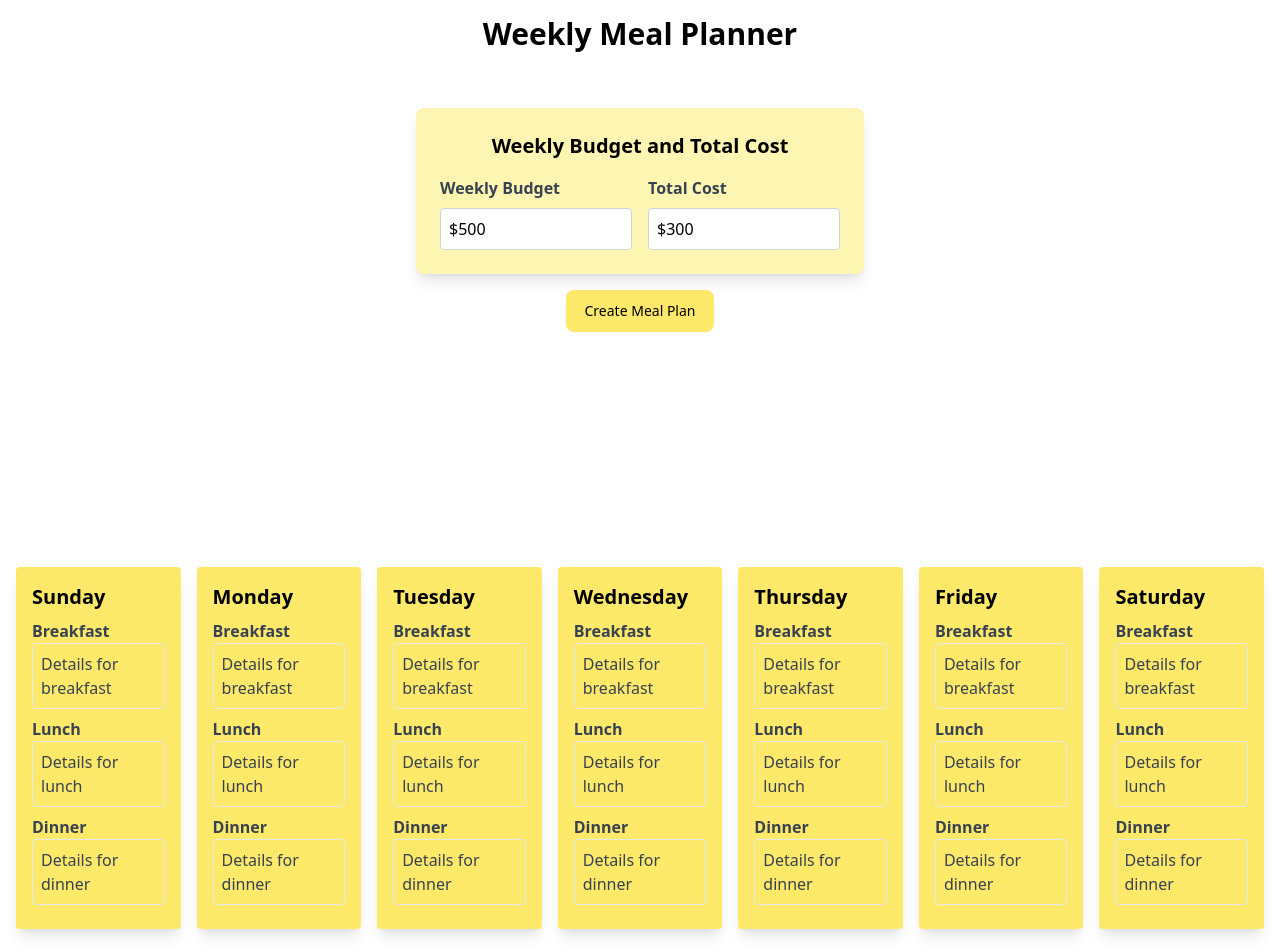
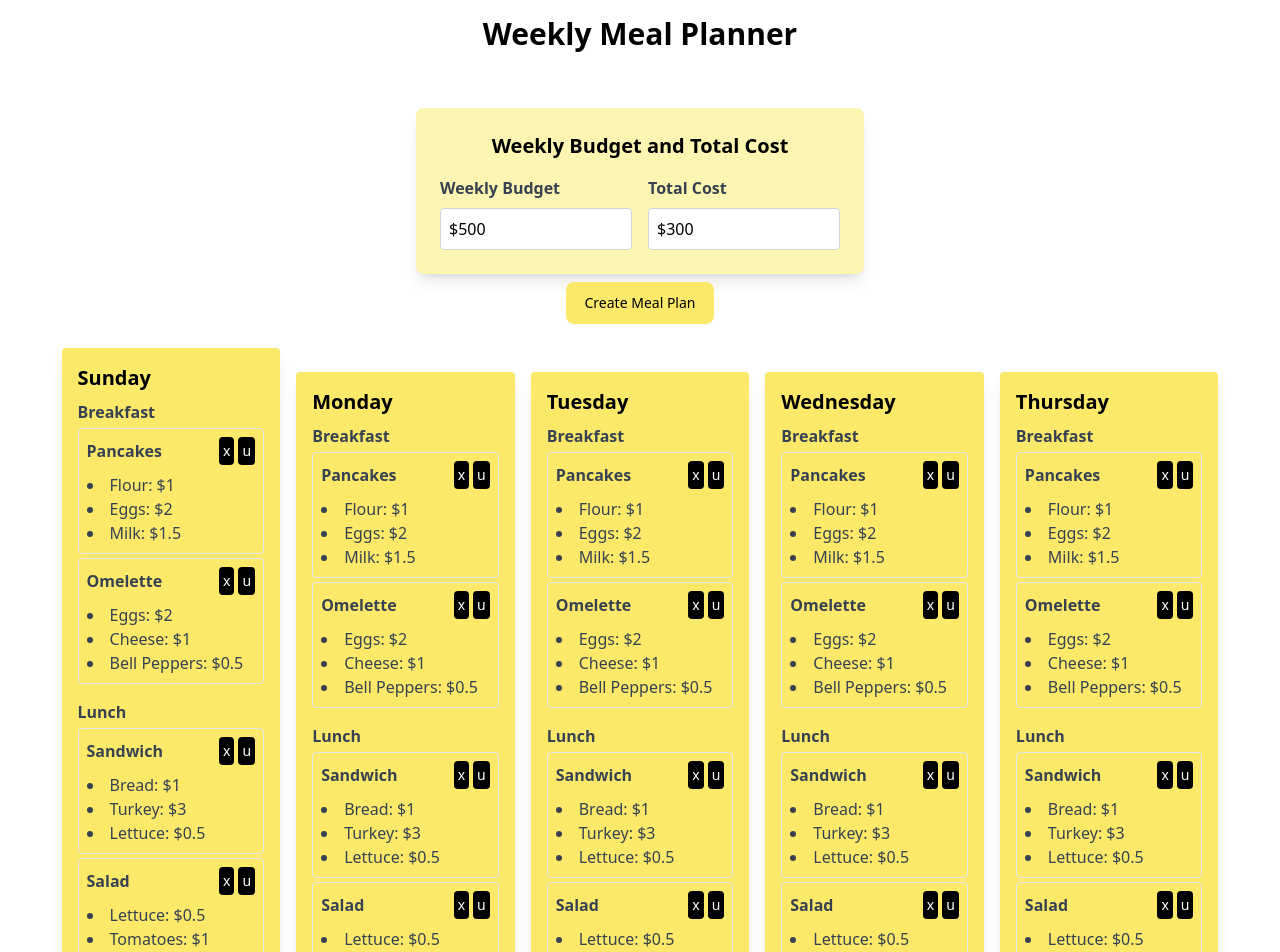
Before and after one commit to falarion08/Weekly-Meal-Planner-App, a React (Vite) app in the folder client/: page /planner in a window 1280 px wide. Shown: the top 952 px of the page. Built offline with nearby package versions, Linux system fonts and the light colour scheme.

Commit message:
added temporary items and changed some layouts

```diff
--- a/client/src/CreateMealPlan.tsx
+++ b/client/src/CreateMealPlan.tsx
@@ -1,4 +1,5 @@
 import React, { useState } from 'react';
+import WeekCards from './WeekCards';
 
 interface Ingredient {
     name: string;
@@ -6,24 +7,18 @@ interface Ingredient {
 }
 
 const CreateMealPlan: React.FC = () => {
+    const [ingredients, setIngredients] = useState<Ingredient[]>([{ name: '', cost: '' }]);
+    const [selectedDay, setSelectedDay] = useState('monday');
+    const [selectedTime, setSelectedTime] = useState('breakfast');
+    const [mealPlan, setMealPlan] = useState<{ ingredients: Ingredient[], day: string, time: string } | null>(null); {/* Meal Plan that was just created is added to this*/}
 
-
-    {/* Ingredients list */}
-    const [ingredients, setIngredients] = useState<Ingredient[]>([{ name: '', cost: '' }]);
-
-
-    {/* Handle  adding ingredients when button is clicked*/}
     const addIngredient = () => {
         setIngredients([...ingredients, { name: '', cost: '' }]);
     };
 
-    {/*  Handles Removing ingredients */}
-
     const removeIngredient = (index: number) => {
         setIngredients(ingredients.filter((_, i) => i !== index));
     };
-
-    {/*  Handles ingredient input change in each ingredient*/}
 
     const handleIngredientChange = (index: number, event: React.ChangeEvent<HTMLInputElement>) => {
         const newIngredients = ingredients.map((ingredient, i) => {
@@ -35,6 +30,18 @@ const CreateMealPlan: React.FC = () => {
         setIngredients(newIngredients);
     };
 
+    const handleDayChange = (event: React.ChangeEvent<HTMLSelectElement>) => {
+        setSelectedDay(event.target.value);
+    };
+
+    const handleTimeChange = (event: React.ChangeEvent<HTMLSelectElement>) => {
+        setSelectedTime(event.target.value);
+    };
+
+    const addMealPlan = () => {
+        setMealPlan({ ingredients, day: selectedDay, time: selectedTime });
+    };
+
     return (
         <>
             <div className="modal">
@@ -44,7 +51,12 @@ const CreateMealPlan: React.FC = () => {
                     <div className="mb-4">
                         <label className="block text-gray-700 mb-2">
                             Day of the Week:
-                            <select name="day" className="w-full mt-1 p-2 border rounded-md">
+                            <select
+                                name="day"
+                                value={selectedDay}
+                                onChange={handleDayChange}
+                                className="w-full mt-1 p-2 border rounded-md"
+                            >
                                 <option value="monday">Monday</option>
                                 <option value="tuesday">Tuesday</option>
                                 <option value="wednesday">Wednesday</option>
@@ -59,7 +71,12 @@ const CreateMealPlan: React.FC = () => {
                     <div className="mb-4">
                         <label className="block text-gray-700 mb-2">
                             Time of Day:
-                            <select name="time" className="w-full mt-1 p-2 border rounded-md">
+                            <select
+                                name="time"
+                                value={selectedTime}
+                                onChange={handleTimeChange}
+                                className="w-full mt-1 p-2 border rounded-md"
+                            >
                                 <option value="breakfast">Breakfast</option>
                                 <option value="lunch">Lunch</option>
                                 <option value="dinner">Dinner</option>
@@ -69,15 +86,13 @@ const CreateMealPlan: React.FC = () => {
 
                     {ingredients.map((ingredient, index) => (
                         <div key={index} className="mb-4 p-4 border rounded-lg relative">
-
                             <button
                                 type="button"
                                 onClick={() => removeIngredient(index)}
                                 className="absolute top-2 right-2 text-red-500 hover:text-red-700"
                             >
-                                &times; {/* This is 'x' on the top right */}
+                                &times;
                             </button>
-
 
                             <div className="mb-2">
                                 <label className="block text-gray-700 mb-1">
@@ -91,7 +106,6 @@ const CreateMealPlan: React.FC = () => {
                                     />
                                 </label>
                             </div>
-
 
                             <div>
                                 <label className="block text-gray-700 mb-1">
@@ -120,10 +134,10 @@ const CreateMealPlan: React.FC = () => {
                     <button
                         type="button"
                         className="w-full p-2 bg-yellow-200 text-black rounded-md hover:bg-green-600"
+                        onClick={addMealPlan}
                     >
                         Add Meal Plan
                     </button>
-
                 </div>
             </div>
         </>
--- a/client/src/DayCard.tsx
+++ b/client/src/DayCard.tsx
@@ -1,27 +1,71 @@
 import React from 'react';
+
+interface Ingredient {
+  name: string;
+  cost: string;
+}
+
+interface MealPlan {
+  type: string;
+  plans: {
+    name: string;
+    ingredients: Ingredient[];
+  }[];
+}
 
 interface DayCardProps {
   day: string;
+  mealPlans: MealPlan[];
 }
 
-const DayCard: React.FC<DayCardProps> = ({ day }) => (
-  <div className="max-w-sm rounded overflow-hidden shadow-lg bg-yellow-200 p-4">
+const DayCard: React.FC<DayCardProps> = ({ day, mealPlans }) => {
+  return (
+    <div className="max-w-sm rounded overflow-hidden shadow-lg bg-yellow-200 p-4 mb-4">
       <div className="font-bold text-xl mb-2">{day}</div>
       <div className="text-gray-700 text-base">
-      <div className="mb-2">
-        <div className="font-semibold">Breakfast</div>
-        <div className="border p-2 rounded">Details for breakfast</div>
+        {mealPlans.map((mealPlan, index) => (
+
+
+          <div key={index} className="meal-plan-box mb-4">
+            <div className="font-semibold">{mealPlan.type}</div>
+
+
+            {mealPlan.plans.map((plan, i) => (
+              <div key={i} className="border p-2 rounded mt-1 relative">
+                <div className="flex justify-between items-center">
+
+                  <div className="font-bold">{plan.name}</div>
+                  <div>
+
+
+                    <button className="bg-black text-white px-1 py-1 rounded mr-1 text-sm">x</button>
+                    <button className="bg-black text-white px-1 py-1 rounded text-sm">u</button>
+
                   </div>
-      <div className="mb-2">
-        <div className="font-semibold">Lunch</div>
-        <div className="border p-2 rounded">Details for lunch</div>
+
                 </div>
-      <div className="mb-2">
-        <div className="font-semibold">Dinner</div>
-        <div className="border p-2 rounded">Details for dinner</div>
+
+                <ul className="list-disc list-inside mt-2">
+                  {plan.ingredients.map((ingredient, j) => (
+
+                    <li key={j}>
+                      {ingredient.name}: {ingredient.cost}
+                    </li>
+
+                  ))}
+
+                </ul>
               </div>
+
+            ))}
+          </div>
+
+
+
+        ))}
       </div>
     </div>
   );
+};
 
 export default DayCard;
--- a/client/src/MealPlanner.tsx
+++ b/client/src/MealPlanner.tsx
@@ -1,4 +1,4 @@
-import  { useState } from 'react';
+import { useState } from 'react';
 import 'flowbite/dist/flowbite.css';
 import WeekCards from './WeekCards';
 import CostOfWeek from './CostOfWeek';
@@ -16,31 +16,34 @@ function MealPlanner() {
   };
 
   return (
-    <div className="min-h-screen p-4 flex flex-col items-center">
+    <div className="min-h-screen p-4 flex flex-col items-center relative">
       <h1 className="text-3xl font-bold mb-4">Weekly Meal Planner</h1>
-      <div className="space-y-4 w-full flex flex-col items-center">
+      <div className="w-full flex flex-col items-center">
 
         <CostOfWeek budget={budget} totalCost={totalCost} />
-
-
-        <div className="flex justify-center w-full">
+        <div className="flex justify-center w-full mt-2">
           <Button className="bg-yellow-200 text-black" onClick={toggleModal}>
             Create Meal Plan
           </Button>
         </div>
 
-
         {isModalOpen && (
-          <div className="w-full flex flex-col items-center">
-            <CreateMealPlan />
-            <Button className="bg-yellow-200 text-black mt-4" onClick={toggleModal}>
-              Close
-            </Button>
-          </div>
+          <>
+            <div className="fixed inset-0 bg-gray-800 bg-opacity-50 z-40"></div>
+            <div className="fixed inset-0 flex justify-center items-center z-50">
+              <div className="bg-white p-4 rounded shadow-lg">
+                <CreateMealPlan />
+                <Button className="bg-yellow-200 text-black mt-2" onClick={toggleModal}>
+                  Close
+                </Button>
+              </div>
+            </div>
+          </>
         )}
 
-
-        <WeekCards />
+        <div className="mt-2 w-full">
+          <WeekCards />
+        </div>
       </div>
     </div>
   );
--- a/client/src/WeekCards.tsx
+++ b/client/src/WeekCards.tsx
@@ -5,9 +5,74 @@ const WeekCards: React.FC = () => {
   const daysOfWeek: string[] = ['Sunday', 'Monday', 'Tuesday', 'Wednesday', 'Thursday', 'Friday', 'Saturday'];
   const [currentWeek, setCurrentWeek] = useState<string[]>([]);
 
+  const mealPlans = [
+    {
+      type: 'Breakfast',
+      plans: [
+        {
+          name: 'Pancakes',
+          ingredients: [
+            { name: 'Flour', cost: '$1' },
+            { name: 'Eggs', cost: '$2' },
+            { name: 'Milk', cost: '$1.5' },
+          ],
+        },
+        {
+          name: 'Omelette',
+          ingredients: [
+            { name: 'Eggs', cost: '$2' },
+            { name: 'Cheese', cost: '$1' },
+            { name: 'Bell Peppers', cost: '$0.5' },
+          ],
+        },
+      ],
+    },
+    {
+      type: 'Lunch',
+      plans: [
+        {
+          name: 'Sandwich',
+          ingredients: [
+            { name: 'Bread', cost: '$1' },
+            { name: 'Turkey', cost: '$3' },
+            { name: 'Lettuce', cost: '$0.5' },
+          ],
+        },
+        {
+          name: 'Salad',
+          ingredients: [
+            { name: 'Lettuce', cost: '$0.5' },
+            { name: 'Tomatoes', cost: '$1' },
+            { name: 'Cucumbers', cost: '$0.7' },
+          ],
+        },
+      ],
+    },
+    {
+      type: 'Dinner',
+      plans: [
+        {
+          name: 'Pasta',
+          ingredients: [
+            { name: 'Pasta', cost: '$2' },
+            { name: 'Tomato Sauce', cost: '$1.5' },
+            { name: 'Parmesan', cost: '$1' },
+          ],
+        },
+        {
+          name: 'Grilled Chicken',
+          ingredients: [
+            { name: 'Chicken Breast', cost: '$5' },
+            { name: 'Olive Oil', cost: '$0.5' },
+            { name: 'Garlic', cost: '$0.2' },
+          ],
+        },
+      ],
+    },
+  ];
+
   useEffect(() => {
     const today = new Date().getDay();
-
     const week: string[] = [];
     for (let i = 0; i < 7; i++) {
       week.push(daysOfWeek[(today + i) % 7]);
@@ -25,12 +90,10 @@ const WeekCards: React.FC = () => {
   }, []);
 
   return (
-    <div className="flex justify-center items-center h-screen">
-      <div className="flex space-x-4">
-        {currentWeek.map((day, index) => (
-          <DayCard key={index} day={day} />
-        ))}
-      </div>
+    <div className="flex flex-wrap justify-center items-start mt-4 space-x-4 space-y-6">
+      {currentWeek.map((currentDay, index) => (
+        <DayCard key={index} day={currentDay} mealPlans={mealPlans} />
+      ))}
     </div>
   );
 };
```
Lines whose indentation alone changed are shown as unchanged.
